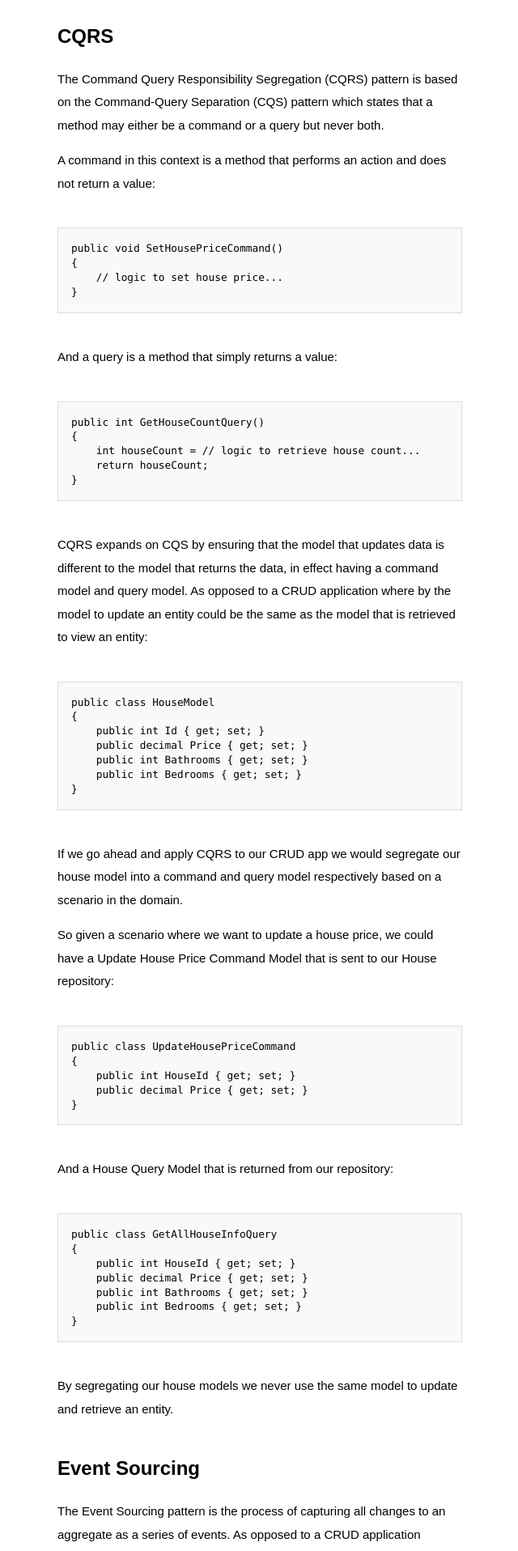
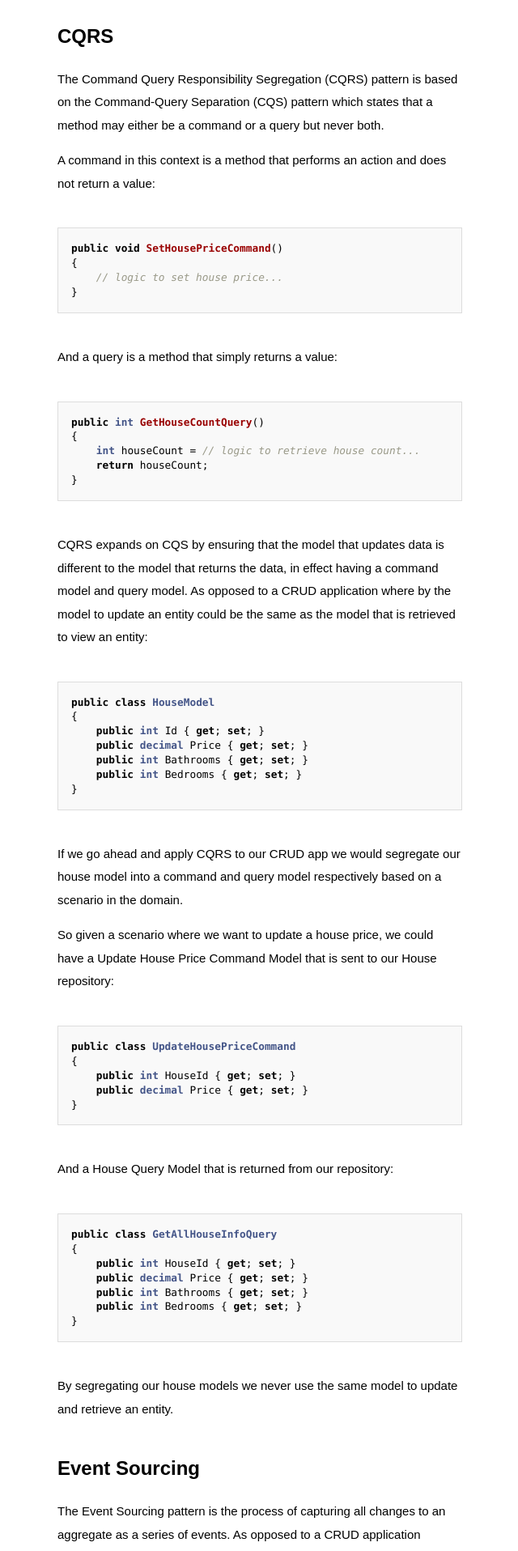
Before and after one commit to crw-riviere/crw-riviere.github.io, a Jekyll site: the page built from _posts/2015-12-21-cqrs-event-sourcing-awesome.md, in a window 1280 px wide. Shown: the part 514-2430 px from the top of the page at 81% size, without its empty margins (319-959 px from the left). Built offline with Jekyll 4.4.1, drawn with Linux system fonts in a browser that asks for light colours; some web fonts are replaced; comment, search, counter and statistics services are not loaded.

Commit message:
New posts.

````diff
--- a/_posts/2015-12-21-cqrs-event-sourcing-awesome.md
+++ b/_posts/2015-12-21-cqrs-event-sourcing-awesome.md
@@ -11,7 +11,7 @@ The Command Query Responsibility Segregation (CQRS) pattern is based on the Comm
 
 A command in this context is a method that performs an action and does not return a value:
 
-```
+```cs
 public void SetHousePriceCommand()
 {
     // logic to set house price...
@@ -20,7 +20,7 @@ public void SetHousePriceCommand()
 
 And a query is a method that simply returns a value:
 
-```
+```cs
 public int GetHouseCountQuery()
 {
     int houseCount = // logic to retrieve house count...
@@ -31,7 +31,7 @@ public int GetHouseCountQuery()
 
 CQRS expands on CQS by ensuring that the model that updates data is different to the model that returns the data, in effect having a command model and query model. As opposed to a CRUD application where by the model to update an entity could be the same as the model that is retrieved to view an entity:
 
-```
+```cs
 public class HouseModel
 {
     public int Id { get; set; }
@@ -45,7 +45,7 @@ If we go ahead and apply CQRS to our CRUD app we would segregate our house model
 
 So given a scenario where we want to update a house price, we could have a Update House Price Command Model that is sent to our House repository:
 
-```
+```cs
 public class UpdateHousePriceCommand
 {
     public int HouseId { get; set; }
@@ -55,7 +55,7 @@ public class UpdateHousePriceCommand
 
 And a House Query Model that is returned from our repository:
 
-```
+```cs
 public class GetAllHouseInfoQuery
 {
     public int HouseId { get; set; }
--- a/_sass/main.scss
+++ b/_sass/main.scss
@@ -305,7 +305,7 @@ article {
   }
 }
 section {
-  max-width: 600px;
+  max-width: 620px;
   margin: 0 auto;
   ul {
     list-style: none;
````
